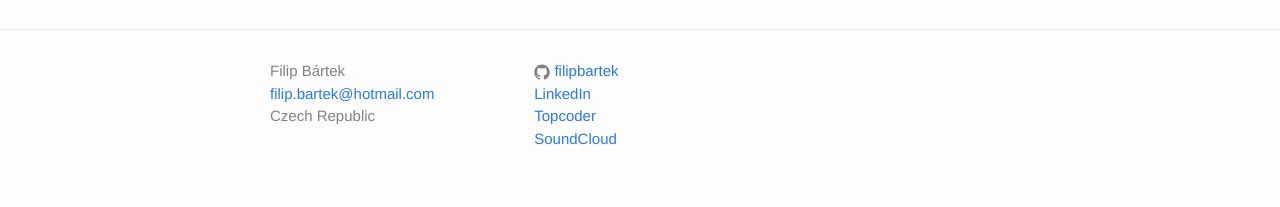
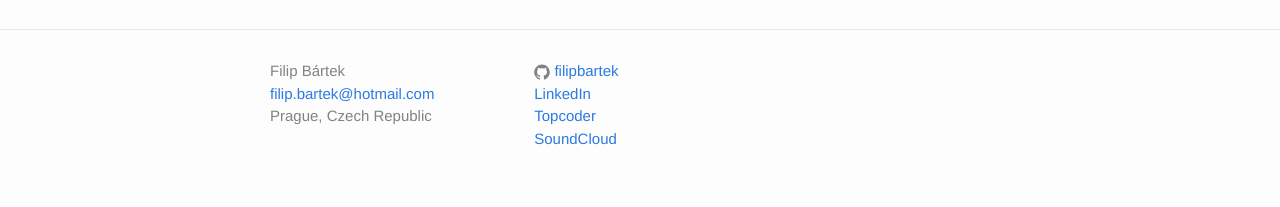
Before and after one commit to filipbartek/filipbartek.github.io, a Jekyll site: the page built from index.md, in a window 1280 px wide. Shown: the part 825-1032 px from the top of the page. Built offline with Jekyll 4.4.1, drawn with Linux system fonts in a browser that asks for light colours.

Commit message:
Specify current location as Prague

```diff
--- a/_includes/footer.html
+++ b/_includes/footer.html
@@ -8,7 +8,7 @@
           <li>{{ site.title }}</li>
           <li><a href="mailto:{{ site.email }}">{{ site.email }}</a></li>
 
-<li>Czech Republic</li>
+<li>Prague, Czech Republic</li>
 
         </ul>
       </div>
```
